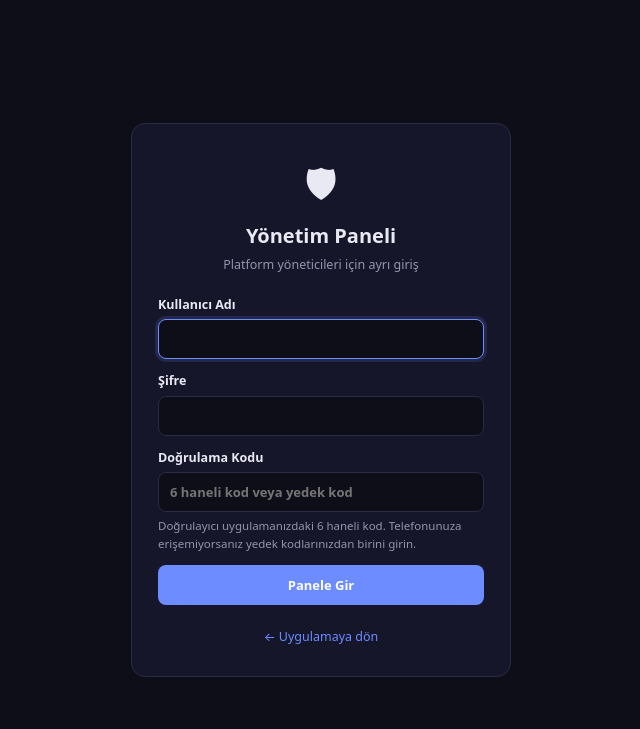
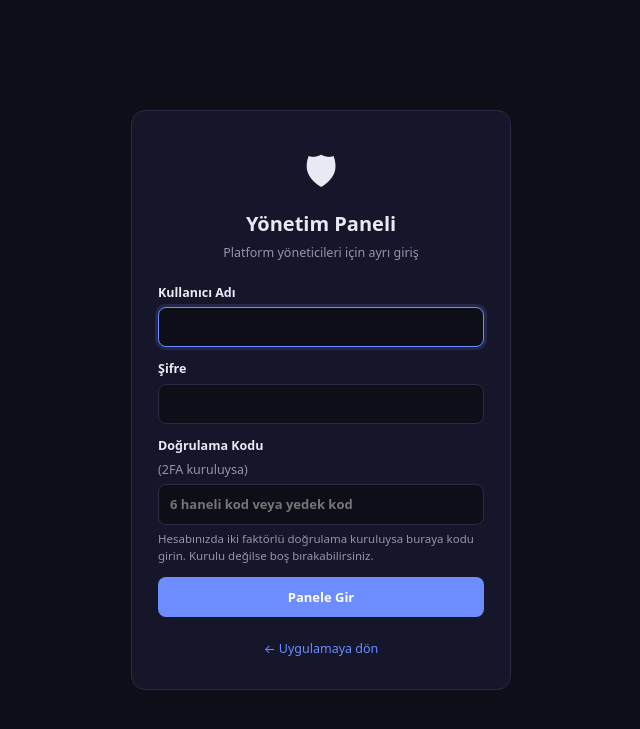
Before and after one commit to 7sebahattin/AYS_Yonetim, a PHP site: page /yonetim/giris.php in a window 1280 px wide. Shown: the top 729 px of the page, without its empty margins (319-959 px from the left). Run offline with PHP 8.4, Linux system fonts and the light colour scheme; data comes from the database, SQL or seed files in the repository; tables that the repository leaves empty or names only in its code hold one stand-in row (values such as "Sample post").

Commit message:
Yönetim paneli 2FA'sı hesap bazında isteğe bağlı hale getirildi
Faz 3'te 2FA panele girişte zorunlu tutulmuştu. Kullanıcı isteği
üzerine bu kural gevşetildi: bir hesapta 2FA kurulu DEĞİLSE şifre tek
başına yeterlidir. Bir hesapta 2FA kuruluysa (totp_aktif=1) davranış
DEĞİŞMEDİ — kod hâlâ zorunlu ve doğrulanır, yanlış/eksik kodla giriş
reddedilir.

2FA'sız açılan her oturum ayrıca 'yonetim_giris_2fa_atlandi' olarak
denetim kaydına yazılır; hangi girişlerin 2FA'sız yapıldığı
/yonetim/denetim.php'den görülebilir.

İki oturum kurulum yolu (2FA'lı/2FA'sız) tek panele_oturum_ac()
fonksiyonunda birleştirildi — iki ayrı kopya session_regenerate_id/
son_giris/denetim mantığı er ya da geç birbirinden sapardı.

README'deki "2FA kurulu olmayan hesap panele alınmaz" ifadesi
güncellendi; artık isteğe bağlı olduğu ve güvenlik açısından her
platform yetkilisinin etkinleştirmesinin önerildiği belirtiliyor.

Yerel MariaDB ortamında doğrulandı: 2FA'sız hesap şifreyle giriyor
(denetime 2fa_atlandi yazılıyor), 2FA'lı hesapta kodsuz giriş
reddediliyor, yanlış kod reddediliyor, doğru kod kabul ediliyor.

Co-Authored-By: Claude Sonnet 5 <noreply@anthropic.com>
Claude-Session: https://claude.ai/code/session_01TdSUbBJGnehbRHcAMqRbhf

```diff
--- a/yonetim/giris.php
+++ b/yonetim/giris.php
@@ -1,14 +1,21 @@
 <?php
 // ============================================================
-//  yonetim/giris.php — PANEL GİRİŞİ (ŞİFRE + ZORUNLU 2FA)
+//  yonetim/giris.php — PANEL GİRİŞİ (ŞİFRE + İSTEĞE BAĞLI 2FA)
 //
 //  Uygulama girişinden AYRI bir yoldur. Buradan geçen kişi tüm
 //  kiracıların mali ve kişisel verisine erişir; bu yüzden:
-//   · şifre doğrulaması + TOTP kodu (veya yedek kod) zorunlu
 //   · agresif hız sınırlama (IP ve kullanıcı adı bazlı)
 //   · başarısız/başarılı her deneme denetim kaydına
 //   · hata mesajları hangi adımın yanlış olduğunu SIZDIRMAZ
 //     (kullanıcı adı sayımına ve rol keşfine kapalı)
+//
+//  2FA HESAP BAZINDA: Bir hesapta TOTP kuruluysa (totp_aktif=1) kod
+//  zorunlu ve doğrulanır — kurulu hesaplar için koruma AYNI kalır.
+//  Kurulu değilse şifre tek başına yeterlidir; bu durum
+//  'yonetim_giris_2fa_atlandi' olarak ayrıca denetime yazılır ki
+//  hangi oturumların 2FA'sız açıldığı /yonetim/denetim.php'den
+//  görülebilsin. 2FA kurmak isteyen hesap /yonetim/iki_faktor.php'yi
+//  kullanmaya devam edebilir.
 // ============================================================
 
 require_once __DIR__ . '/../config.php';
@@ -32,6 +39,27 @@ if (($_GET['mesaj'] ?? '') === 'yetki_yok') {
 }
 if (($_GET['mesaj'] ?? '') === 'cikis') {
     $bilgi = 'Yönetim oturumu kapatıldı.';
+}
+
+// Panel oturumunu başlatır ve /yonetim/'e yönlendirir. Hem 2FA'lı hem
+// 2FA'sız girişten çağrıldığı için tek yerde tutulur — iki ayrı kopya
+// oturum kurulumunda (session_regenerate_id, son_islem damgası vb.)
+// er ya da geç birbirinden sapardı.
+function panele_oturum_ac(int $kullanici_id, bool $yedek_kod_kullanildi): never
+{
+    session_regenerate_id(true);
+    $_SESSION['yonetim_id']       = $kullanici_id;
+    $_SESSION['yonetim_baslangic'] = time();
+    unset($_SESSION['kimlik_burunme']);
+
+    db()->prepare("UPDATE kullanicilar SET son_giris = NOW() WHERE id = ?")
+        ->execute([$kullanici_id]);
+
+    denetim_yaz('yonetim_giris_basarili', 'platform', $kullanici_id,
+                ['yedek_kod' => $yedek_kod_kullanildi], $kullanici_id);
+
+    header('Location: /yonetim/');
+    exit;
 }
 
 $sema_hazir = platform_semasi_hazir_mi();
@@ -66,20 +94,20 @@ if ($_SERVER['REQUEST_METHOD'] === 'POST' && $sema_hazir) {
         $sifre_dogru = $k && password_verify($sifre, $k['sifre_hash']);
         $yetkili     = $k && platform_yetkili_mi($k['platform_rolu']);
 
+        $twofa_kurulu = (int)($k['totp_aktif'] ?? 0) === 1 && !empty($k['totp_gizli']);
+
         if (!$sifre_dogru || !$yetkili) {
             // Tek ve aynı mesaj: "böyle bir kullanıcı yok", "şifre yanlış"
             // ve "bu hesabın panel yetkisi yok" ayrımı yapılmaz.
             denetim_yaz('yonetim_giris_basarisiz', 'platform', $k['id'] ?? null,
                         ['ad' => $kullanici_adi, 'sebep' => $sifre_dogru ? 'yetkisiz' : 'kimlik']);
             $hata = 'Giriş bilgileri hatalı.';
-        } elseif ((int)$k['totp_aktif'] !== 1 || empty($k['totp_gizli'])) {
-            // 2FA kurulmamış bir süper admin hesabı panele alınmaz.
-            // Kurulum, uygulama içindeki /yonetim/iki_faktor.php ile
-            // yapılır ve oraya girmek için de normal oturum gerekir —
-            // yani hesabın sahibi olduğunu ayrıca kanıtlamış olur.
-            denetim_yaz('yonetim_giris_2fa_yok', 'platform', (int)$k['id']);
-            $hata = 'Bu hesapta iki faktörlü doğrulama kurulu değil. '
-                  . 'Önce uygulamaya girip Yönetim → İki Faktör adımını tamamlayın.';
+        } elseif (!$twofa_kurulu) {
+            // 2FA bu hesapta kurulu değil: şifre tek başına yeterli.
+            // Bu, denetime AYRICA yazılır ki hangi oturumların 2FA'sız
+            // açıldığı /yonetim/denetim.php'den izlenebilsin.
+            denetim_yaz('yonetim_giris_2fa_atlandi', 'platform', (int)$k['id']);
+            panele_oturum_ac((int)$k['id'], false);
         } elseif ($kod === '') {
             $hata = 'Doğrulama kodu zorunludur.';
         } else {
@@ -101,20 +129,7 @@ if ($_SERVER['REQUEST_METHOD'] === 'POST' && $sema_hazir) {
                     db()->prepare("UPDATE kullanicilar SET totp_son_adim = ? WHERE id = ?")
                         ->execute([$adim, $k['id']]);
                 }
-
-                session_regenerate_id(true);
-                $_SESSION['yonetim_id']       = (int)$k['id'];
-                $_SESSION['yonetim_baslangic'] = time();
-                unset($_SESSION['kimlik_burunme']);
-
-                db()->prepare("UPDATE kullanicilar SET son_giris = NOW() WHERE id = ?")
-                    ->execute([$k['id']]);
-
-                denetim_yaz('yonetim_giris_basarili', 'platform', (int)$k['id'],
-                            ['yedek_kod' => $yedek_kullanildi], (int)$k['id']);
-
-                header('Location: /yonetim/');
-                exit;
+                panele_oturum_ac((int)$k['id'], $yedek_kullanildi);
             }
         }
     }
@@ -160,11 +175,11 @@ if ($_SERVER['REQUEST_METHOD'] === 'POST' && $sema_hazir) {
         <input type="password" name="sifre" autocomplete="current-password" required>
       </label>
       <label>
-        Doğrulama Kodu
+        Doğrulama Kodu <span style="opacity:.6;font-weight:400">(2FA kuruluysa)</span>
         <input type="text" name="kod" inputmode="numeric" autocomplete="one-time-code"
-               placeholder="6 haneli kod veya yedek kod" required>
-        <small>Doğrulayıcı uygulamanızdaki 6 haneli kod. Telefonunuza erişemiyorsanız
-               yedek kodlarınızdan birini girin.</small>
+               placeholder="6 haneli kod veya yedek kod">
+        <small>Hesabınızda iki faktörlü doğrulama kuruluysa buraya kodu girin.
+               Kurulu değilse boş bırakabilirsiniz.</small>
       </label>
       <button type="submit">Panele Gir</button>
     </form>
```
Also changed, not shown: README.md.
